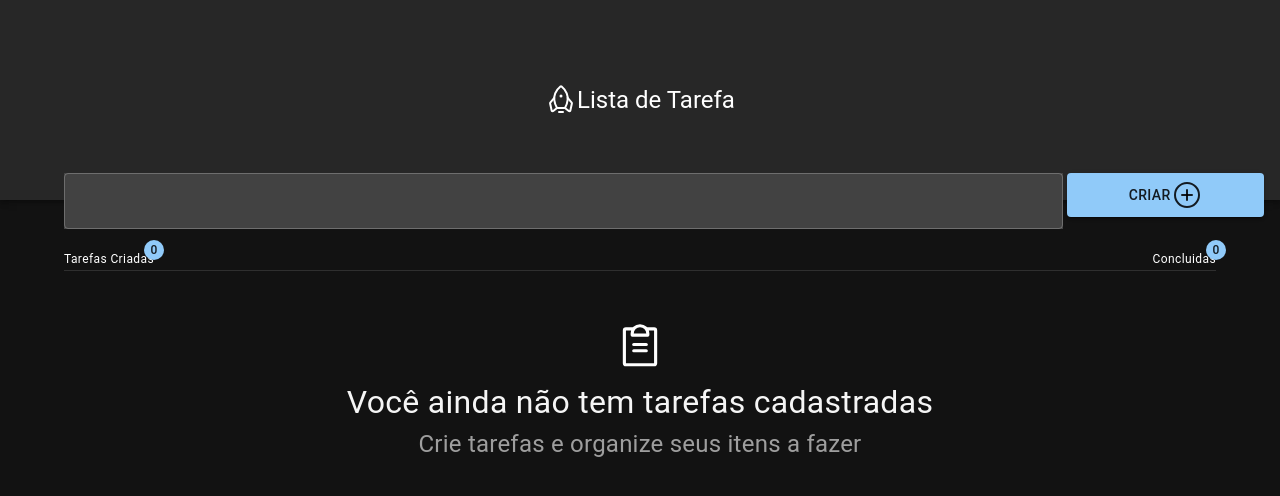
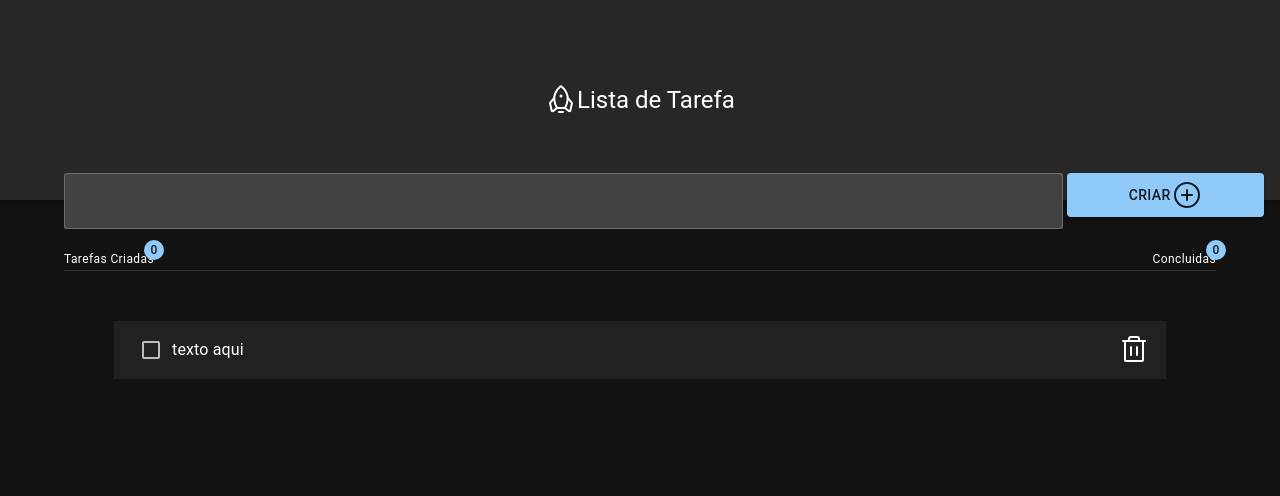
Before and after one commit to Sandra-Sedano/appTodosList, a React (Vite) app: page / in a window 1280 px wide. Shown: the top 496 px of the page. Built offline with nearby package versions, Linux system fonts and the light colour scheme.

Commit message:
aula 1705

```diff
--- a/src/App.tsx
+++ b/src/App.tsx
@@ -1,16 +1,17 @@
 import { Theme } from "./theme/Theme"
-import { AppBar, Badge, Button, colors, Divider, Grid, TextField, Toolbar, Typography, useTheme } from "@mui/material";
+import { AppBar, Badge, Button, Checkbox, colors, Divider, Grid, ListItem, ListItemText, TextField, Toolbar, Typography, useTheme } from "@mui/material";
 import { Container, spacing } from "@mui/system";
-import { PlusCircle, Rocket, ClipboardText, TextAlignJustify } from "phosphor-react";
-import { grey } from '@mui/material/colors';
+import { PlusCircle, Rocket, ClipboardText, TextAlignJustify, Trash } from "phosphor-react";
 import { useEffect, useState } from 'react';
 
 function App() {
   const tema = useTheme()
   const [tasks, setTasks] = useState<Task[]>()
-  useEffect(()=>{
 
-  },[])
+  useEffect(() => {
+
+  }, [])
+
   return (
     <>
       <Theme>
@@ -42,7 +43,7 @@ function App() {
             <Grid container spacing={tema.spacing(0.5)} sx={{
               position: 'absolute',
               top: '-27px',
-             justifyContent: 'center'
+              justifyContent: 'center'
             }}>
               <Grid item xl={10} sm={10} xs={7}>
                 <TextField variant="outlined" name="task" fullWidth sx={{
@@ -82,7 +83,20 @@ function App() {
               padding: '50px',
 
             }}>
-              <Grid xl={12} xs={12}>
+
+
+              <ListItem sx={{
+                backgroundColor: colors.grey[900]
+
+              }}>
+                <Checkbox />
+                <ListItemText primary={'texto aqui'} />
+                <Trash size={32} />
+              </ListItem>
+
+
+
+              {/* <Grid xl={12} xs={12}>
                 <ClipboardText size={50} />
                 <Typography sx={{
                   color: colors.grey[100],
@@ -98,9 +112,13 @@ function App() {
                 }}>
                   Crie tarefas e organize seus itens a fazer
                 </Typography>
-              </Grid>
+              </Grid> */}
 
             </Grid>
+
+
+
+
 
           </Container>
         </main>
--- a/src/service/api.ts
+++ b/src/service/api.ts
@@ -24,7 +24,7 @@ export async function save(tasks:Task) {
 }
 // atualizar registro
 export async function update(tasks:Task) {
-    const response= await api.put(`tasks/${id}`, {
+    const response= await api.put(`tasks/${tasks.id}`, {
         ...tasks
     })
     return response.data
```
